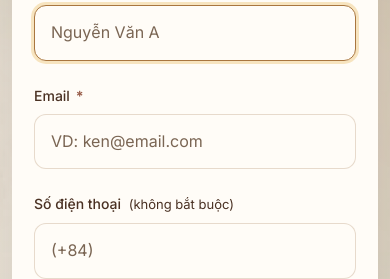
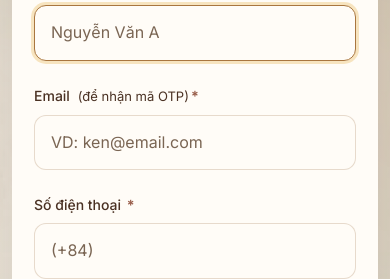
Before and after one commit to httpsmanhuynh/KEN_CoffeeInBed, an Angular app in the folder my-app/: page /register in a window 390 px wide. Shown: the part 246-525 px from the top of the page. Built offline with nearby package versions, Linux system fonts and the light colour scheme; no server answers; a web font is replaced by a local one.

Commit message:
fix(register): restore phone as required and retain email for OTP delivery

```diff
--- a/my-app/src/app/pages/customer/auth/register-page/register-page.html
+++ b/my-app/src/app/pages/customer/auth/register-page/register-page.html
@@ -17,16 +17,16 @@
 
       <!-- Email -->
       <div class="field">
-        <label for="email">Email <span class="req" aria-hidden="true">*</span></label>
+        <label for="email">Email <span class="opt">(để nhận mã OTP)</span> <span class="req" aria-hidden="true">*</span></label>
         <input id="email" type="email" formControlName="email" placeholder="VD: ken@email.com"
                autocomplete="email" inputmode="email"
                [class.is-invalid]="showError('email')" [attr.aria-invalid]="showError('email')" />
         @if (showError('email')) { <small class="field__err">{{ fieldMessage('email') }}</small> }
       </div>
 
-      <!-- Số điện thoại (không bắt buộc) -->
+      <!-- Số điện thoại (bắt buộc) -->
       <div class="field">
-        <label for="phone">Số điện thoại <span class="opt">(không bắt buộc)</span></label>
+        <label for="phone">Số điện thoại <span class="req" aria-hidden="true">*</span></label>
         <input id="phone" type="tel" formControlName="phone" placeholder="(+84)"
                autocomplete="tel" inputmode="tel" aria-describedby="phoneHint"
                [class.is-invalid]="showError('phone')" [attr.aria-invalid]="showError('phone')" />
--- a/my-app/src/app/pages/customer/auth/register-page/register-page.ts
+++ b/my-app/src/app/pages/customer/auth/register-page/register-page.ts
@@ -59,7 +59,7 @@ export class RegisterPage {
     {
       fullName: ['', [Validators.required, Validators.minLength(2), Validators.maxLength(100)]],
       email: ['', [Validators.required, Validators.email, Validators.maxLength(100)]],
-      phone: ['', [Validators.pattern(/^(?:\+84|84|0)(?:3|5|7|8|9)\d{8}$/)]], // không bắt buộc
+      phone: ['', [Validators.required, Validators.pattern(/^(?:\+84|84|0)(?:3|5|7|8|9)\d{8}$/)]],
       dateOfBirth: ['', [Validators.required, notFuture]], // bắt buộc theo BR-A03
       password: ['', [Validators.required, Validators.minLength(8), maxBytes(72)]],
       confirmPassword: ['', [Validators.required]],
@@ -115,7 +115,7 @@ export class RegisterPage {
       case 'email':
         return e['required'] ? 'Vui lòng nhập email để nhận mã OTP.' : 'Email chưa đúng định dạng.';
       case 'phone':
-        return 'Số điện thoại chưa đúng định dạng.';
+        return e['required'] ? 'Vui lòng nhập số điện thoại.' : 'Số điện thoại chưa đúng định dạng.';
       case 'dateOfBirth':
         return e['required'] ? 'Vui lòng chọn ngày sinh.' : 'Ngày sinh không hợp lệ.';
       case 'password':
```
